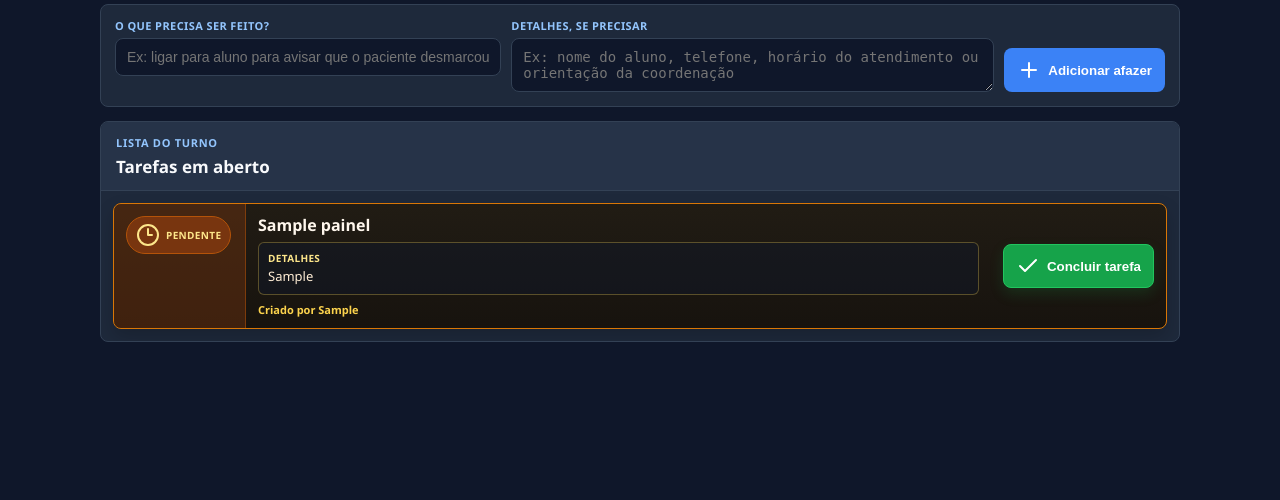
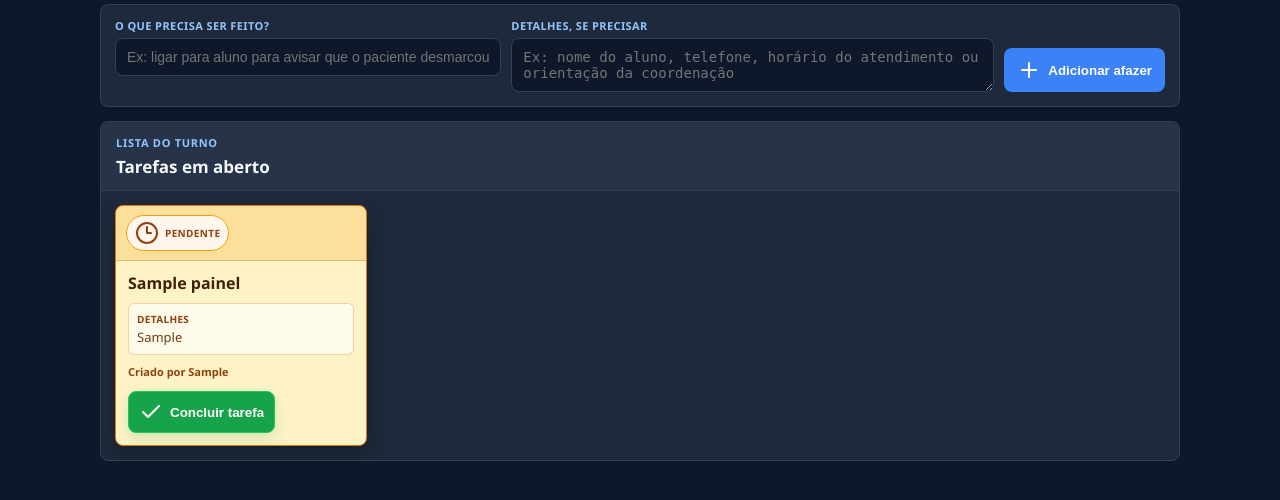
Before and after one commit to victorgtostes87/mapa_sala, a Flask app: page /afazeres in a window 1280 px wide. Shown: the part 209-709 px from the top of the page. Run offline with Flask 3, Linux system fonts and the light colour scheme; a user stored in the database is signed in; tables that the repository leaves empty hold one stand-in row (values such as "Sample post").

Commit message:
Deixa afazeres em formato de post-it

```diff
--- a/static/css/afazeres.css
+++ b/static/css/afazeres.css
@@ -165,33 +165,39 @@ textarea:focus{
 
 .todo-board{
   display:grid;
-  gap:8px;
-  padding:12px;
+  grid-template-columns:repeat(auto-fill,minmax(220px,1fr));
+  gap:14px;
+  padding:14px;
 }
 
 .todo-note{
-  display:grid;
-  grid-template-columns:132px minmax(0,1fr) auto;
-  gap:12px;
-  align-items:stretch;
-  background:linear-gradient(180deg,#211c14,#17130e);
-  border:1px solid rgba(180,83,9,.7);
+  min-height:220px;
+  display:flex;
+  flex-direction:column;
+  background:#fef3c7;
+  border:1px solid #f59e0b;
   border-radius:var(--radius);
-  box-shadow:0 8px 18px rgba(0,0,0,.18);
+  box-shadow:0 12px 22px rgba(0,0,0,.22);
   overflow:hidden;
-  transition:transform .16s ease,opacity .2s ease,border-color .16s ease,background .16s ease;
+  transition:transform .16s ease,opacity .2s ease,border-color .16s ease,box-shadow .16s ease;
 }
 
 .todo-note.has-detail{
   border-color:#d97706;
 }
 
+.todo-note:hover{
+  transform:translateY(-2px);
+  box-shadow:0 16px 26px rgba(0,0,0,.26);
+}
+
 .note-status{
-  background:rgba(120,53,15,.42);
-  border-right:1px solid rgba(180,83,9,.52);
-  padding:12px;
+  background:rgba(245,158,11,.24);
+  border-bottom:1px solid rgba(180,83,9,.28);
+  padding:9px 10px;
   display:flex;
-  align-items:flex-start;
+  align-items:center;
+  justify-content:space-between;
 }
 
 .pending-pill{
@@ -199,10 +205,10 @@ textarea:focus{
   align-items:center;
   gap:6px;
   border-radius:999px;
-  background:#78350f;
-  color:#fde68a;
-  border:1px solid #b45309;
-  padding:6px 9px;
+  background:#fff7ed;
+  color:#92400e;
+  border:1px solid #f59e0b;
+  padding:5px 8px;
   font-size:10px;
   font-weight:900;
   text-transform:uppercase;
@@ -213,35 +219,37 @@ textarea:focus{
 
 .todo-main{
   min-width:0;
-  display:grid;
-  align-content:center;
-  gap:7px;
-  padding:11px 0;
+  flex:1;
+  display:flex;
+  flex-direction:column;
+  gap:9px;
+  padding:12px;
 }
 
 .todo-main h2{
   font-size:16px;
-  line-height:1.25;
-  color:#fff7ed;
+  line-height:1.28;
+  color:#422006;
   overflow-wrap:anywhere;
 }
 
 .todo-main > span{
-  color:#fcd34d;
+  margin-top:auto;
+  color:#92400e;
   font-size:11px;
   font-weight:800;
 }
 
 .detail-box{
-  background:rgba(15,23,42,.48);
-  border:1px solid rgba(252,211,77,.30);
+  background:#fffbeb;
+  border:1px solid rgba(217,119,6,.32);
   border-radius:6px;
-  padding:8px 9px;
+  padding:8px;
 }
 
 .detail-box strong{
   display:block;
-  color:#fde68a;
+  color:#92400e;
   font-size:10px;
   text-transform:uppercase;
   letter-spacing:.35px;
@@ -249,25 +257,26 @@ textarea:focus{
 }
 
 .detail-box p{
-  color:#ffedd5;
+  color:#713f12;
   line-height:1.35;
   font-size:13px;
   overflow-wrap:anywhere;
 }
 
 .note-action{
-  padding:12px;
+  padding:0 12px 12px;
   display:flex;
-  align-items:center;
-  justify-content:flex-end;
+  align-items:flex-end;
+  justify-content:stretch;
 }
 
 .todo-complete-form button{
-  min-height:38px;
+  width:100%;
+  min-height:36px;
   background:#16a34a;
   border:1px solid #22c55e;
   color:#fff;
-  padding:9px 12px;
+  padding:8px 10px;
   box-shadow:0 6px 14px rgba(22,163,74,.18);
 }
 
@@ -285,7 +294,7 @@ textarea:focus{
 
 .todo-note.completing .note-status{
   background:rgba(5,46,22,.8);
-  border-right-color:#22c55e;
+  border-bottom-color:#22c55e;
 }
 
 .empty{
@@ -321,9 +330,10 @@ textarea:focus{
   input,textarea{font-size:16px;min-height:44px}
   textarea{min-height:88px}
   .todo-create button{width:100%;min-height:44px}
-  .todo-note{grid-template-columns:1fr;gap:0}
-  .note-status{border-right:0;border-bottom:1px solid rgba(180,83,9,.52);padding:10px 11px}
+  .todo-board{grid-template-columns:1fr;gap:10px;padding:10px}
+  .todo-note{min-height:190px}
+  .note-status{padding:9px 10px}
   .todo-main{padding:11px}
-  .note-action{padding:0 11px 11px;justify-content:stretch}
+  .note-action{padding:0 11px 11px}
   .todo-complete-form,.todo-complete-form button{width:100%;min-height:42px}
 }
```
